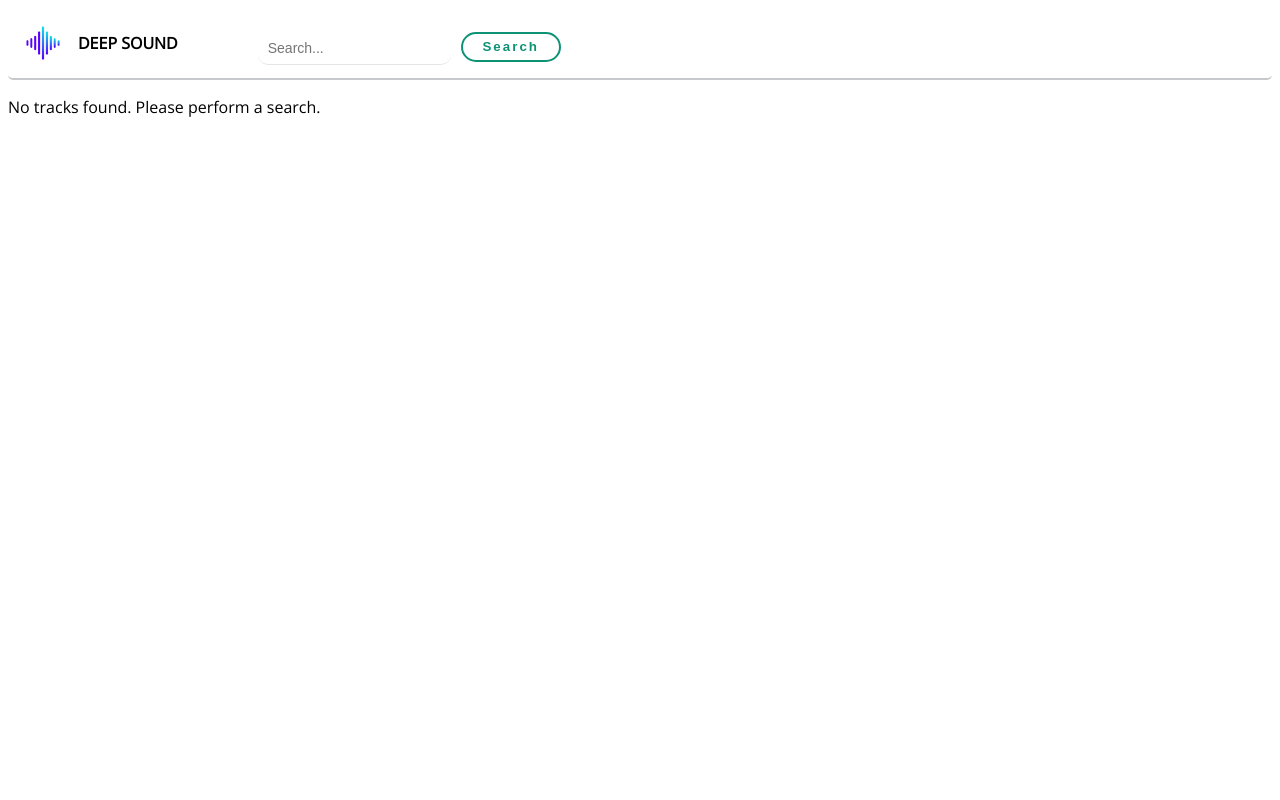
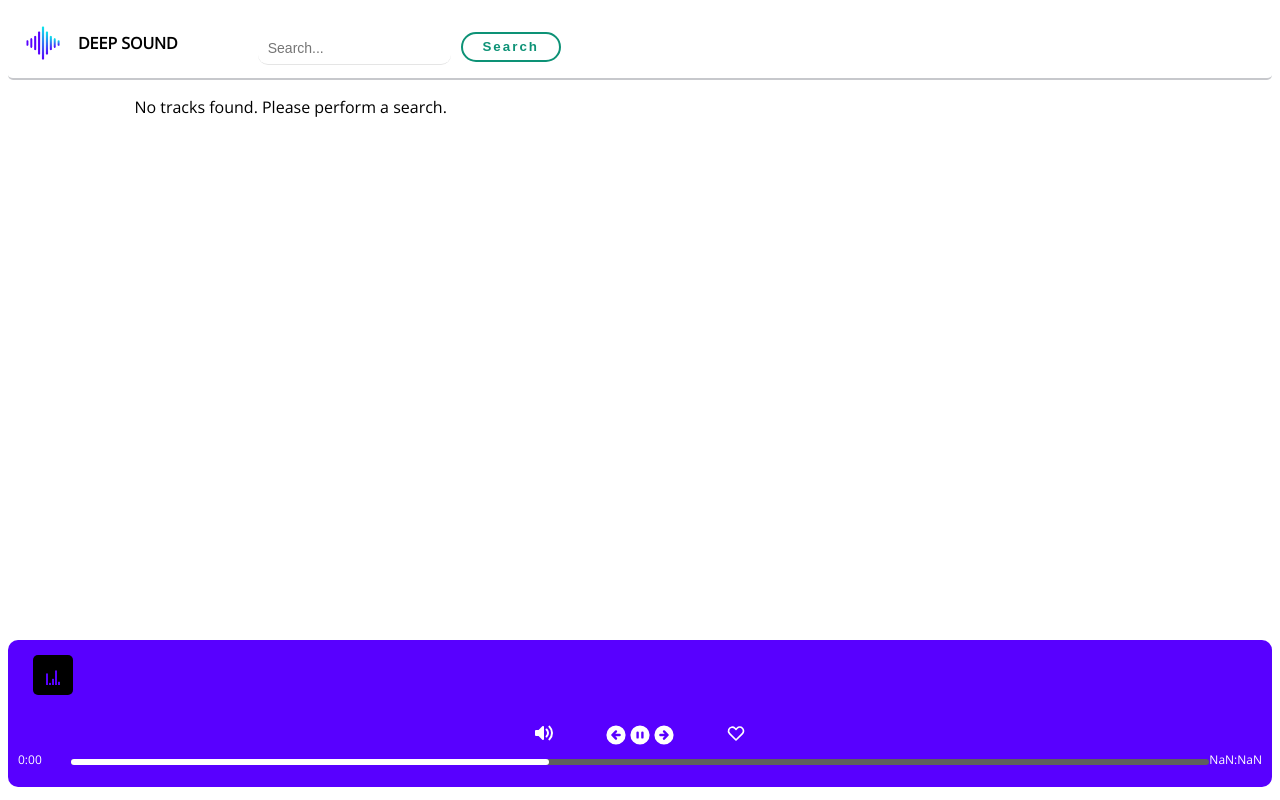
Before and after one commit to asligulkaya/api-project, a React (Create React App) app: page / in a window 1280 px wide. Built offline with nearby package versions, Linux system fonts and the light colour scheme.

Commit message:
Music player added

```diff
--- a/src/App.js
+++ b/src/App.js
@@ -2,14 +2,23 @@ import React, { useState } from "react";
 
 import Navbar from "./components/Navbar/Navbar";
 import Content from "./components/Content/Content";
+import MusicPlayer from "./components/MusicPlayer/MusicPlayer";
 
 function App() {
   const [tracks, setTracks] = useState([]);
+  const [currentTrack, setCurrentTrack] = useState({ track: null, isPlaying: false });
+
+  const handleSelectTrack = (track, isPlaying) => {
+    setCurrentTrack({ track, isPlaying });
+  };
 
   return (
     <div>
       <Navbar setTracks={setTracks} />
-      <Content tracks={tracks} />
+      <Content tracks={tracks} setCurrentTrack={handleSelectTrack} />
+      <MusicPlayer
+        track={currentTrack.track} isPlaying={currentTrack.isPlaying}
+      />
     </div>
   );
 }
--- a/src/components/Content/Content.js
+++ b/src/components/Content/Content.js
@@ -1,13 +1,24 @@
 import React from "react";
 import Track from "../Track/Track";
 
-const Content = ({ tracks }) => {
+const Content = ({ tracks, setCurrentTrack }) => {
   return (
-    <div style={{ fontFamily: "Open Sans, sans-serif" }}>
+    <div
+      style={{
+        fontFamily: "Open Sans, sans-serif",
+        overflowY: "scroll",
+        height: "70vh",
+        marginLeft: "10%",
+      }}
+    >
       {tracks.length > 0 ? (
         <ul style={{ listStyle: "none" }}>
           {tracks.map((track) => (
-            <Track key={track.id} track={track} />
+            <Track
+              key={track.id}
+              track={track}
+              onSelectTrack={setCurrentTrack}
+            />
           ))}
         </ul>
       ) : (
--- /dev/null
+++ b/src/components/MusicPlayer/MusicPlayer.css
@@ -0,0 +1,204 @@
+.card {
+  position: relative;
+  width: 100%;
+  height: 137px;
+  background: #5800ff;
+  border-radius: 10px;
+  padding: 10px 0 0 0;
+  z-index: 1000;
+}
+
+.top {
+  position: relative;
+  width: 100%;
+  display: flex;
+  gap: 10px;
+}
+
+.pfp {
+  position: relative;
+  top: 5px;
+  left: 25px;
+  height: 40px;
+  width: 40px;
+  background-color: black;
+  border-radius: 5px;
+  display: flex;
+  justify-content: center;
+  align-items: center;
+}
+
+.title-1 {
+  color: white;
+  font-size: 25px;
+  font-weight: bolder;
+  margin: 10px 0 0 30px;
+  font-family: "Open Sans", sans-serif;
+}
+
+.title-2 {
+  color: white;
+  font-size: 12px;
+  font-weight: bold;
+  margin: 10px 0 0 30px;
+  font-family: "Open Sans", sans-serif;
+}
+
+.time {
+  width: 90%;
+  background-color: #5e5e5e;
+  height: 6px;
+  border-radius: 3px;
+  position: absolute;
+  left: 5%;
+  bottom: 22px;
+}
+
+.elapsed {
+  width: 42%;
+  background-color: white;
+  height: 100%;
+  border-radius: 3px;
+}
+
+.controls {
+  color: white;
+  display: flex;
+  position: absolute;
+  bottom: 40px;
+  left: 0;
+  width: 100%;
+  justify-content: center;
+}
+
+.volume {
+  height: 100%;
+  width: 48px;
+}
+
+.air {
+  height: 100%;
+  width: 48px;
+}
+
+.controls svg {
+  cursor: pointer;
+  transition: 0.1s;
+}
+
+.controls svg:hover {
+  color: white;
+}
+
+.volume {
+  opacity: 0;
+  position: relative;
+  transition: 0.2s;
+}
+
+.volume .slider {
+  height: 4px;
+  background-color: #5e5e5e;
+  width: 80%;
+  border-radius: 2px;
+  margin-top: 8px;
+  margin-left: 10%;
+}
+
+.volume .slider .green {
+  background-color: white;
+  height: 100%;
+  width: 80%;
+  border-radius: 3px;
+}
+
+.volume .circle {
+  background-color: white;
+  height: 6px;
+  width: 6px;
+  border-radius: 3px;
+  position: absolute;
+  right: 20%;
+  top: 60%;
+}
+
+.volume_button:hover ~ .volume {
+  opacity: 1;
+}
+
+.timetext {
+  color: white;
+  font-size: 12px;
+  position: absolute;
+  font-family: "Open Sans", sans-serif;
+}
+
+.time_now {
+  bottom: 7px;
+  left: 10px;
+}
+
+.time_full {
+  bottom: 7px;
+  right: 10px;
+}
+
+.playing {
+  display: flex;
+  position: relative;
+  justify-content: center;
+  gap: 1px;
+  width: 30px;
+  height: 20px;
+}
+
+.greenline {
+  background-color: #5800ff;
+  height: 20px;
+  width: 2px;
+  position: relative;
+  transform-origin: bottom;
+}
+
+.line-1 {
+  animation: infinite playing 1s ease-in-out;
+  animation-delay: 0.2s;
+}
+
+.line-2 {
+  animation: infinite playing 1s ease-in-out;
+  animation-delay: 0.5s;
+}
+
+.line-3 {
+  animation: infinite playing 1s ease-in-out;
+  animation-delay: 0.6s;
+}
+
+.line-4 {
+  animation: infinite playing 1s ease-in-out;
+  animation-delay: 0s;
+}
+
+.line-5 {
+  animation: infinite playing 1s ease-in-out;
+  animation-delay: 0.4s;
+}
+
+@keyframes playing {
+  0% {
+    transform: scaleY(0.1);
+  }
+
+  33% {
+    transform: scaleY(0.6);
+  }
+
+  66% {
+    transform: scaleY(0.9);
+  }
+
+  100% {
+    transform: scaleY(0.1);
+  }
+}
--- /dev/null
+++ b/src/components/MusicPlayer/MusicPlayer.js
@@ -0,0 +1,131 @@
+import "./MusicPlayer.css";
+import { useState, useEffect } from "react";
+
+export default function MusicPlayer({ track, isPlaying }) {
+  const [currentTime, setCurrentTime] = useState(0);
+  const duration = track?.duration;
+  const formattedDuration = formatDuration(duration);
+  const formattedCurrentTime = formatDuration(currentTime);
+
+  useEffect(() => {
+    setCurrentTime(0); // Yeni şarkıya geçildiğinde süreyi sıfırla
+
+    if (isPlaying) {
+      const timer = setInterval(() => {
+        setCurrentTime((prevTime) => prevTime + 1); // Saniye olarak süreyi artır
+      }, 1000);
+
+      return () => clearInterval(timer); // Cleanup
+    }
+  }, [track, isPlaying]);
+
+  const elapsed = ((100 * currentTime) / duration) * 10;
+
+  function formatDuration(seconds) {
+    const minutes = Math.floor(seconds / 60);
+    const remainingSeconds = seconds % 60;
+    const formattedSeconds = remainingSeconds.toString().padStart(2, "0");
+    return `${minutes}:${formattedSeconds}`;
+  }
+
+  return (
+    <div className="card">
+      <div className="top">
+        <div className="pfp">
+          <div className="playing">
+            <div className="greenline line-1"></div>
+            <div className="greenline line-2"></div>
+            <div className="greenline line-3"></div>
+            <div className="greenline line-4"></div>
+            <div className="greenline line-5"></div>
+          </div>
+        </div>
+        <div className="texts">
+          <p className="title-1">{track?.title || ""}</p>
+          <p className="title-2">{track?.artist.name || ""}</p>
+        </div>
+      </div>
+
+      <div className="controls">
+        <svg
+          xmlns="http://www.w3.org/2000/svg"
+          viewBox="0 0 24 24"
+          fill="currentColor"
+          height="20"
+          width="24"
+          className="volume_button"
+        >
+          <path
+            clipRule="evenodd"
+            d="M11.26 3.691A1.2 1.2 0 0 1 12 4.8v14.4a1.199 1.199 0 0 1-2.048.848L5.503 15.6H2.4a1.2 1.2 0 0 1-1.2-1.2V9.6a1.2 1.2 0 0 1 1.2-1.2h3.103l4.449-4.448a1.2 1.2 0 0 1 1.308-.26Zm6.328-.176a1.2 1.2 0 0 1 1.697 0A11.967 11.967 0 0 1 22.8 12a11.966 11.966 0 0 1-3.515 8.485 1.2 1.2 0 0 1-1.697-1.697A9.563 9.563 0 0 0 20.4 12a9.565 9.565 0 0 0-2.812-6.788 1.2 1.2 0 0 1 0-1.697Zm-3.394 3.393a1.2 1.2 0 0 1 1.698 0A7.178 7.178 0 0 1 18 12a7.18 7.18 0 0 1-2.108 5.092 1.2 1.2 0 1 1-1.698-1.698A4.782 4.782 0 0 0 15.6 12a4.78 4.78 0 0 0-1.406-3.394 1.2 1.2 0 0 1 0-1.698Z"
+            fillRule="evenodd"
+          ></path>
+        </svg>
+        <div className="volume">
+          <div className="slider">
+            <div className="green"></div>
+          </div>
+          <div className="circle"></div>
+        </div>
+        <svg
+          xmlns="http://www.w3.org/2000/svg"
+          viewBox="0 0 24 24"
+          fill="currentColor"
+          height="24"
+          width="24"
+        >
+          <path
+            clipRule="evenodd"
+            d="M12 21.6a9.6 9.6 0 1 0 0-19.2 9.6 9.6 0 0 0 0 19.2Zm.848-12.352a1.2 1.2 0 0 0-1.696-1.696l-3.6 3.6a1.2 1.2 0 0 0 0 1.696l3.6 3.6a1.2 1.2 0 0 0 1.696-1.696L11.297 13.2H15.6a1.2 1.2 0 1 0 0-2.4h-4.303l1.551-1.552Z"
+            fillRule="evenodd"
+          ></path>
+        </svg>
+        <svg
+          xmlns="http://www.w3.org/2000/svg"
+          viewBox="0 0 24 24"
+          fill="currentColor"
+          height="24"
+          width="24"
+        >
+          <path
+            clipRule="evenodd"
+            d="M21.6 12a9.6 9.6 0 1 1-19.2 0 9.6 9.6 0 0 1 19.2 0ZM8.4 9.6a1.2 1.2 0 1 1 2.4 0v4.8a1.2 1.2 0 1 1-2.4 0V9.6Zm6-1.2a1.2 1.2 0 0 0-1.2 1.2v4.8a1.2 1.2 0 1 0 2.4 0V9.6a1.2 1.2 0 0 0-1.2-1.2Z"
+            fillRule="evenodd"
+          ></path>
+        </svg>
+        <svg
+          xmlns="http://www.w3.org/2000/svg"
+          viewBox="0 0 24 24"
+          fill="currentColor"
+          height="24"
+          width="24"
+        >
+          <path
+            clipRule="evenodd"
+            d="M12 21.6a9.6 9.6 0 1 0 0-19.2 9.6 9.6 0 0 0 0 19.2Zm4.448-10.448-3.6-3.6a1.2 1.2 0 0 0-1.696 1.696l1.551 1.552H8.4a1.2 1.2 0 1 0 0 2.4h4.303l-1.551 1.552a1.2 1.2 0 1 0 1.696 1.696l3.6-3.6a1.2 1.2 0 0 0 0-1.696Z"
+            fillRule="evenodd"
+          ></path>
+        </svg>
+        <div className="air"></div>
+        <svg
+          xmlns="http://www.w3.org/2000/svg"
+          viewBox="0 0 24 24"
+          strokeWidth="2"
+          strokeLinejoin="round"
+          strokeLinecap="round"
+          stroke="currentColor"
+          fill="none"
+          height="20"
+          width="24"
+        >
+          <path d="M3.343 7.778a4.5 4.5 0 0 1 7.339-1.46L12 7.636l1.318-1.318a4.5 4.5 0 1 1 6.364 6.364L12 20.364l-7.682-7.682a4.501 4.501 0 0 1-.975-4.904Z"></path>
+        </svg>
+      </div>
+      <div className="time">
+        <div className="elapsed" style={{width: elapsed}}></div>
+      </div>
+      <p className="timetext time_now">{formattedCurrentTime}</p>
+      <p className="timetext time_full">{formattedDuration}</p>
+    </div>
+  );
+}
--- a/src/components/Navbar/Navbar.js
+++ b/src/components/Navbar/Navbar.js
@@ -9,6 +9,7 @@ export default function Navbar({ setTracks }) {
         borderRadius: "5px",
         display: "flex",
         alignItems: "center",
+        fontFamily: "Open Sans, sans-serif",
       }}
     >
       <img style={{ width: "70px" }} src={deepSound} alt="deep sound" />
--- a/src/components/Track/Track.css
+++ b/src/components/Track/Track.css
@@ -1,7 +1,7 @@
 /* Button styling */
 .buttonPlay {
-  height: 20px;
-  width: 50px;
+  height: 30px;
+  width: 70px;
   position: relative;
   background-color: transparent;
   cursor: pointer;
--- a/src/components/Track/Track.js
+++ b/src/components/Track/Track.js
@@ -1,7 +1,7 @@
 import React, { useState, useRef } from "react";
 import "./Track.css";
 
-const Track = ({ track }) => {
+const Track = ({ track, onSelectTrack }) => {
   const [isPlaying, setIsPlaying] = useState(false);
   const audioRef = useRef(null);
 
@@ -13,15 +13,15 @@ const Track = ({ track }) => {
       audio.play();
     }
     setIsPlaying(!isPlaying);
+    onSelectTrack(track, !isPlaying);
   };
 
-  const handlePlay = () => setIsPlaying(true);
-  const handlePause = () => setIsPlaying(false);
-  const handleEnded = () => setIsPlaying(false);
-
   return (
+    <>
       <li style={{ display: "flex", alignItems: "center", marginTop: "10px" }}>
-      <div className="trackInfo">{track.title}</div>
+        <div className="trackInfo">
+          {track.artist.name} - {track.title}
+        </div>
         <div>
           <button
             style={{ marginLeft: "10px" }}
@@ -33,13 +33,14 @@ const Track = ({ track }) => {
           <audio
             ref={audioRef}
             src={track.preview}
-          onPlay={handlePlay}
-          onPause={handlePause}
-          onEnded={handleEnded}
+            onPlay={() => onSelectTrack(track, true)}
+            onPause={() => onSelectTrack(track, false)}
+            onEnded={() => onSelectTrack(track, false)}
             type="audio/mpeg"
           ></audio>
         </div>
       </li>
+    </>
   );
 };
 
```
Lines whose indentation alone changed are shown as unchanged.
